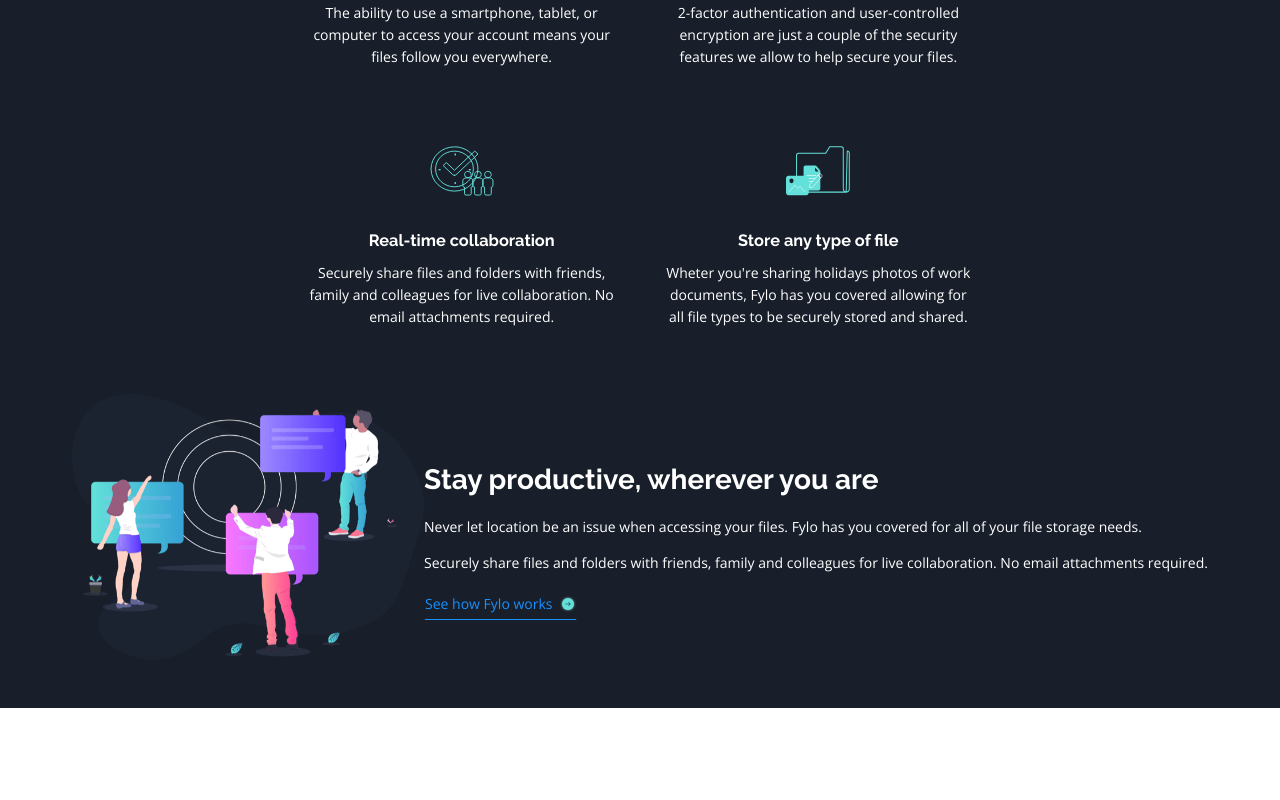
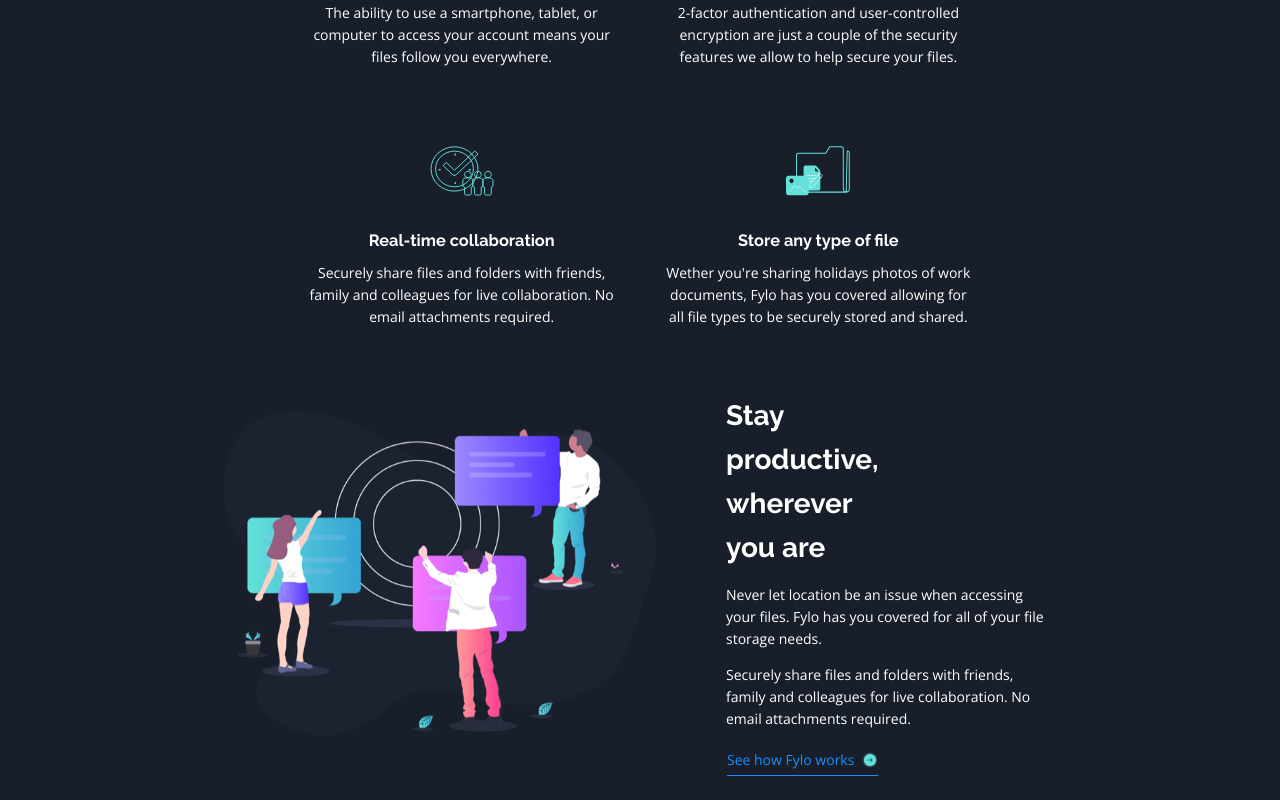
Before and after one commit to muhammadkevinpf/fylo-dark-theme, a React (Create React App) app: page / in a window 1280 px wide. Shown: the part 865-1665 px from the top of the page. Before the commit the page ends 1573 px from the top, so only its background shows below. Built offline with nearby package versions, Linux system fonts and the light colour scheme.

Commit message:
about desktop version fixed

```diff
--- a/src/App.scss
+++ b/src/App.scss
@@ -99,10 +99,12 @@
 .about-section {
   display: flex;
   justify-content: center;
-  align-items: center;
-  flex-wrap: wrap;
   padding: 1.5rem;
-  img {
+
+  #about-illustration-wrapper {
+    text-align: center;
+  }
+  #about-illustration {
     @include image-illustration;
     padding-bottom: 1.5rem;
   }
@@ -133,6 +135,11 @@
   .feature-wrapper {
     width: 65vw;
   }
+  .about-wrapper {
+    width: 65vw;
+    display: flex;
+    align-items: center;
+  }
   .welcome-section {
     background-size: 100% 60%;
     padding-bottom: 4rem;
@@ -151,8 +158,15 @@
   }
 
   .about-section {
+    #about-illustration {
+      width: 27rem;
+    }
     h2 {
+      width: 50%;
       font-size: 2em;
     }
   }
+  #about-text-wrapper {
+    padding-left: 5em;
+  }
 }
--- a/src/components/About.jsx
+++ b/src/components/About.jsx
@@ -5,12 +5,16 @@ import { Button } from "antd";
 function About() {
   return (
     <div className="about-section">
-      <img src={AboutImage} alt="stay productive" />
-      <div>
+      <div className="about-wrapper">
+        <div id="about-illustration-wrapper">
+          <img src={AboutImage} alt="stay productive" id="about-illustration" />
+        </div>
+
+        <div id="about-text-wrapper">
           <h2>Stay productive, wherever you are</h2>
           <p>
-          Never let location be an issue when accessing your files. Fylo has you
-          covered for all of your file storage needs.
+            Never let location be an issue when accessing your files. Fylo has
+            you covered for all of your file storage needs.
           </p>
           <p>
             Securely share files and folders with friends, family and colleagues
@@ -22,6 +26,7 @@ function About() {
           </Button>
         </div>
       </div>
+    </div>
   );
 }
 
--- a/src/components/Feature.jsx
+++ b/src/components/Feature.jsx
@@ -28,7 +28,7 @@ const featureData = [
     images: IconFile,
     heading: "Store any type of file",
     body:
-      "Wheter you're sharing holidays photos of work documents, Fylo has you covered allowing for all file types to be securely stored and shared.",
+      "Wether you're sharing holidays photos of work documents, Fylo has you covered allowing for all file types to be securely stored and shared.",
   },
 ];
 
```
Lines whose indentation alone changed are shown as unchanged.
